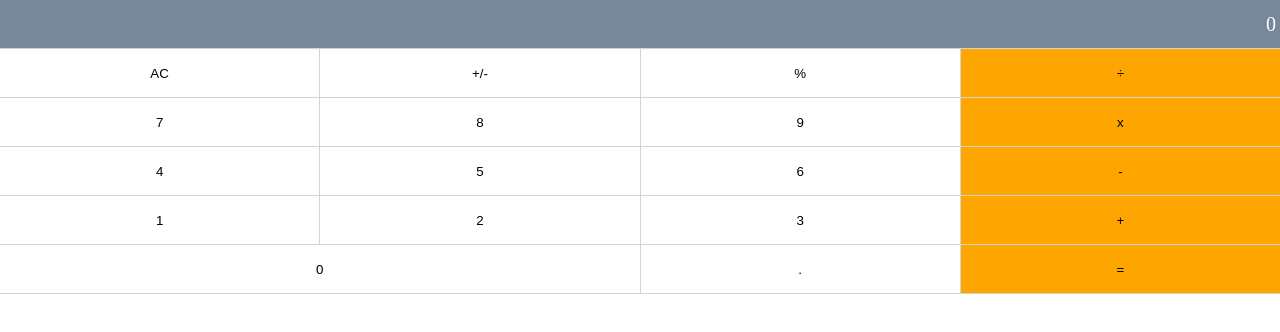
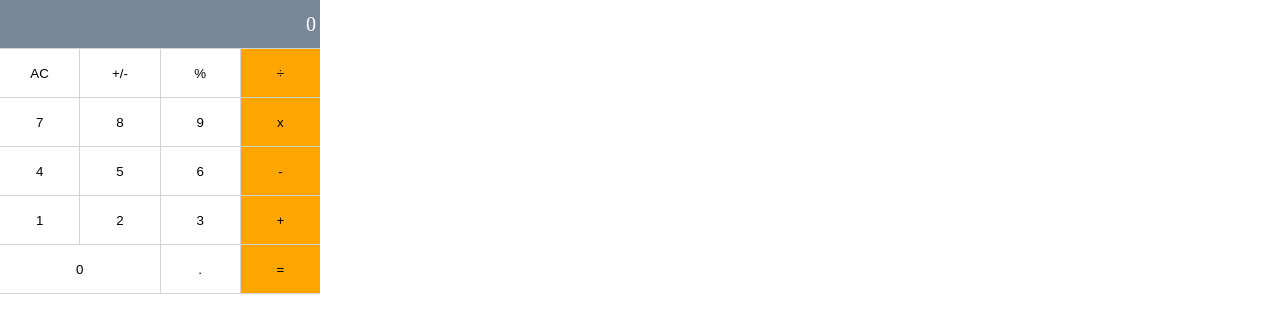
Before and after one commit to usmansbk/math-magicians, a React (Create React App) app: page / in a window 1280 px wide. Shown: the top 332 px of the page. Built offline with nearby package versions, Linux system fonts and the light colour scheme.

Commit message:
Adjust width

```diff
--- a/src/index.css
+++ b/src/index.css
@@ -15,6 +15,7 @@
 .calculator {
   background-color: lightgray;
   padding-bottom: 1px;
+  width: 25%;
 }
 
 .output {
```
